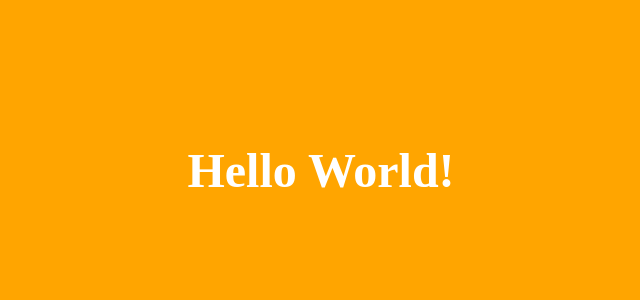
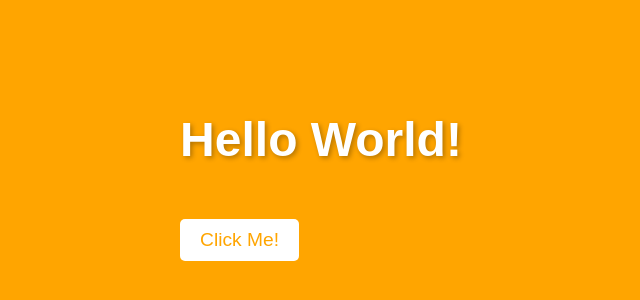
Before and after one commit to yutaptra/yutaptra, a plain HTML site: page index.html in a window 1280 px wide. Shown: the part 230-530 px from the top of the page, without its empty margins (319-959 px from the left). Drawn offline with Linux system fonts and the light colour scheme.

Commit message:
Update index.html
Add CSS & JS

```diff
--- a/index.html
+++ b/index.html
@@ -12,14 +12,41 @@
             align-items: center;
             height: 100vh;
             margin: 0;
+            font-family: Arial, sans-serif;
         }
         h1 {
             font-size: 3em;
+            color: white;
+            text-shadow: 2px 2px 5px rgba(0, 0, 0, 0.3);
+        }
+        button {
+            padding: 10px 20px;
+            background-color: white;
+            border: none;
+            border-radius: 5px;
+            color: orange;
+            font-size: 1.2em;
+            cursor: pointer;
+            margin-top: 20px;
+            transition: background-color 0.3s, color 0.3s;
+        }
+        button:hover {
+            background-color: orange;
             color: white;
         }
     </style>
 </head>
 <body>
-    <h1>Hello World!</h1>
+    <div id="content">
+        <h1>Hello World!</h1>
+        <button onclick="changeMessage()">Click Me!</button>
+    </div>
+
+    <script>
+        function changeMessage() {
+            const h1 = document.querySelector('h1');
+            h1.textContent = "You clicked the button!";
+        }
+    </script>
 </body>
 </html>
```
